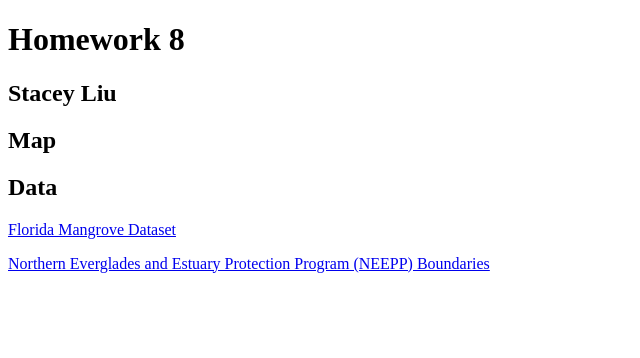
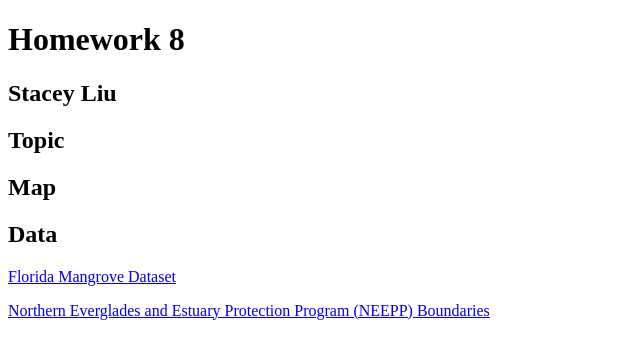
Before and after one commit to scliu-4115/GEOG-370-HW-8, a plain HTML site: page index.html in a window 1280 px wide. Shown: the whole page, without its empty margins (0-640 px from the left). Drawn offline with Linux system fonts and the light colour scheme.

Commit message:
Added heading

```diff
--- a/index.html
+++ b/index.html
@@ -8,6 +8,7 @@
 <body>
 <h1>Homework 8</h1>
 <h2>Stacey Liu</h2>
+<h2>Topic</h2>
 <h2>Map</h2>
 <h2>Data</h2>
 <a href="https://geodata.myfwc.com/datasets/a78a27e02f9d4a71a3c3357aefc35baf_4/explore?location=25.426884%2C-80.942896%2C8.47"> Florida Mangrove Dataset </a>
```
